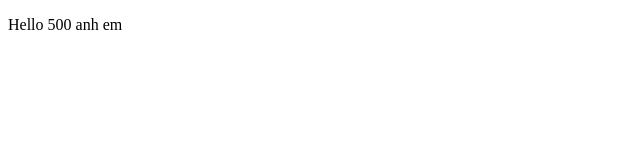
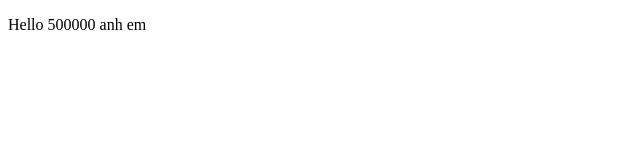
Before and after one commit to TuanNC162/deploy-java25, a plain HTML site: page index.html in a window 1280 px wide. Shown: the full height of the page, 0-640 px from the left. Drawn offline with Linux system fonts and the light colour scheme.

Commit message:
Update index.html

```diff
--- a/index.html
+++ b/index.html
@@ -6,6 +6,6 @@
     <title>Document</title>
 </head>
 <body>
-    <p>Hello 500 anh em</p>
+    <p>Hello 500000 anh em</p>
 </body>
 </html>
```
